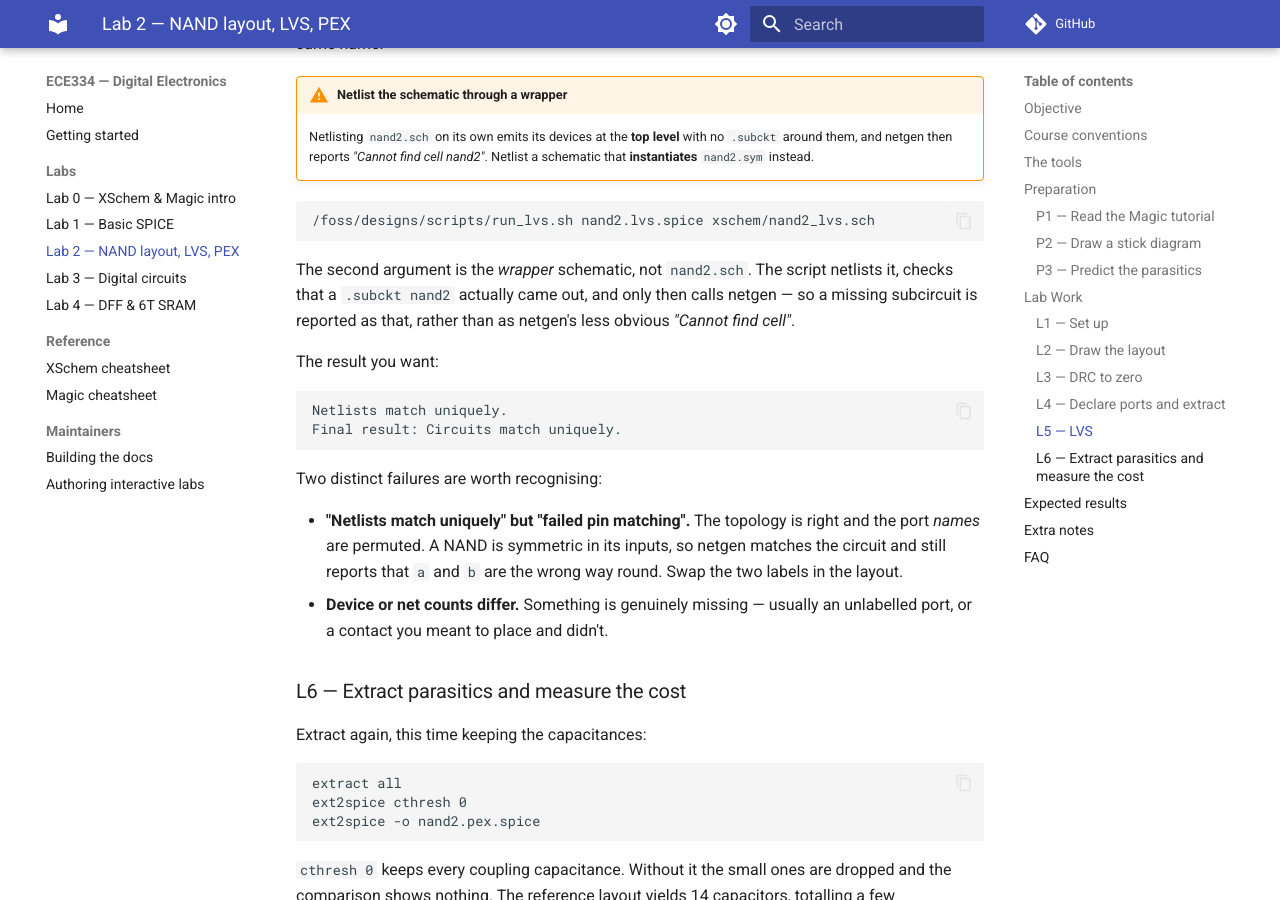
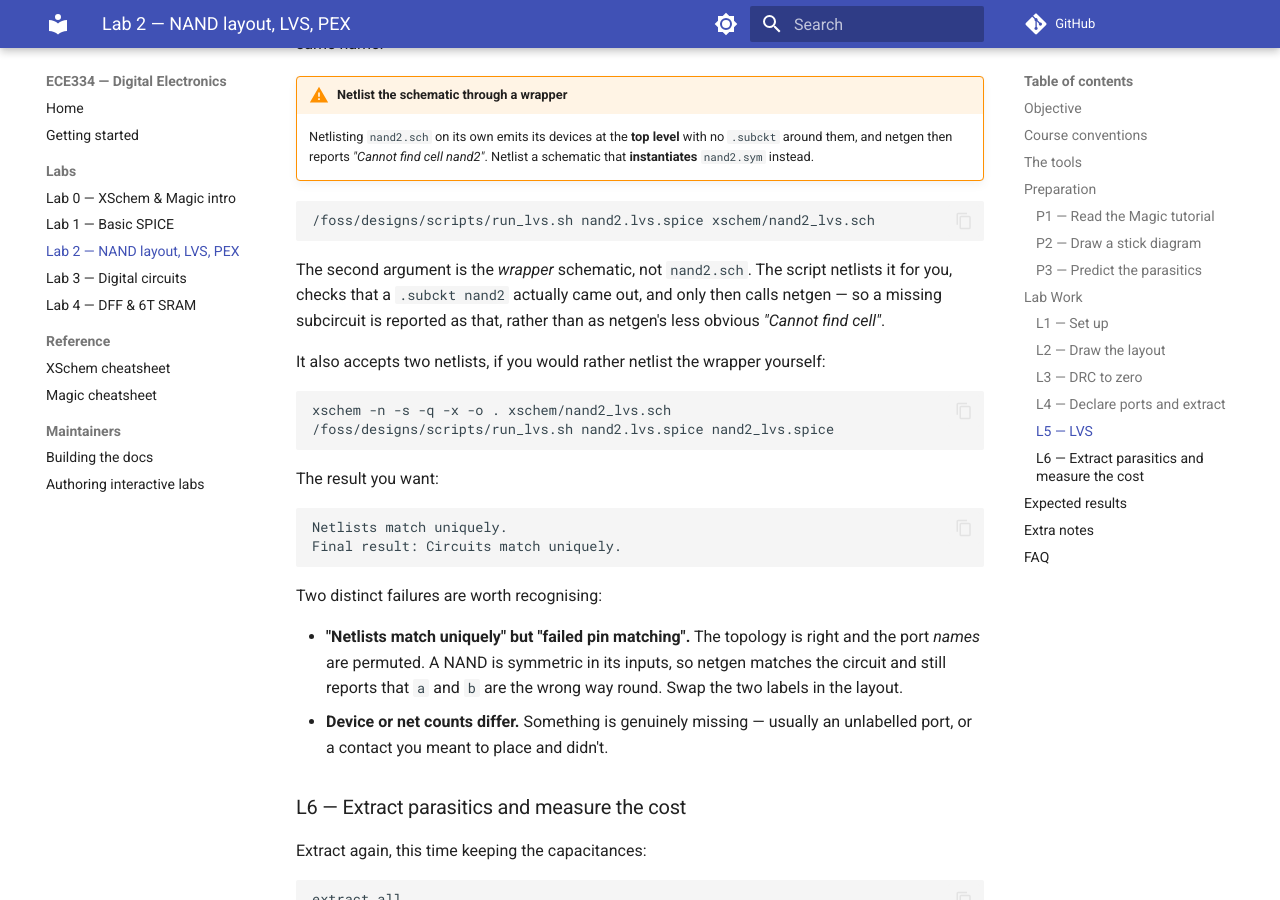
Before and after one commit to uoftasic/ece334-docs, an MkDocs documentation site: the page built from docs/labs/lab2/index.md, in a window 1280 px wide and 900 px high, scrolled down 5718 px. Built offline with MkDocs 1.6.1 and Material for MkDocs 9.7.7, drawn with Linux system fonts in a browser that asks for light colours; comment, search, counter and statistics services are not loaded.

Commit message:
docs: show both forms of the Lab 2 LVS invocation
The manual's original command was not wrong about the script, only incomplete:
it passed two netlists without saying that the schematic side has to be
netlisted from the wrapper first. Both forms are now shown.

````diff
--- a/docs/labs/lab2/index.md
+++ b/docs/labs/lab2/index.md
@@ -197,9 +197,16 @@ Netgen compares the extracted layout against the schematic. Both sides need a
 ```
 
 The second argument is the *wrapper* schematic, not `nand2.sch`. The script
-netlists it, checks that a `.subckt nand2` actually came out, and only then
-calls netgen — so a missing subcircuit is reported as that, rather than as
+netlists it for you, checks that a `.subckt nand2` actually came out, and only
+then calls netgen — so a missing subcircuit is reported as that, rather than as
 netgen's less obvious *"Cannot find cell"*.
+
+It also accepts two netlists, if you would rather netlist the wrapper yourself:
+
+```bash
+xschem -n -s -q -x -o . xschem/nand2_lvs.sch
+/foss/designs/scripts/run_lvs.sh nand2.lvs.spice nand2_lvs.spice
+```
 
 The result you want:
 
````
